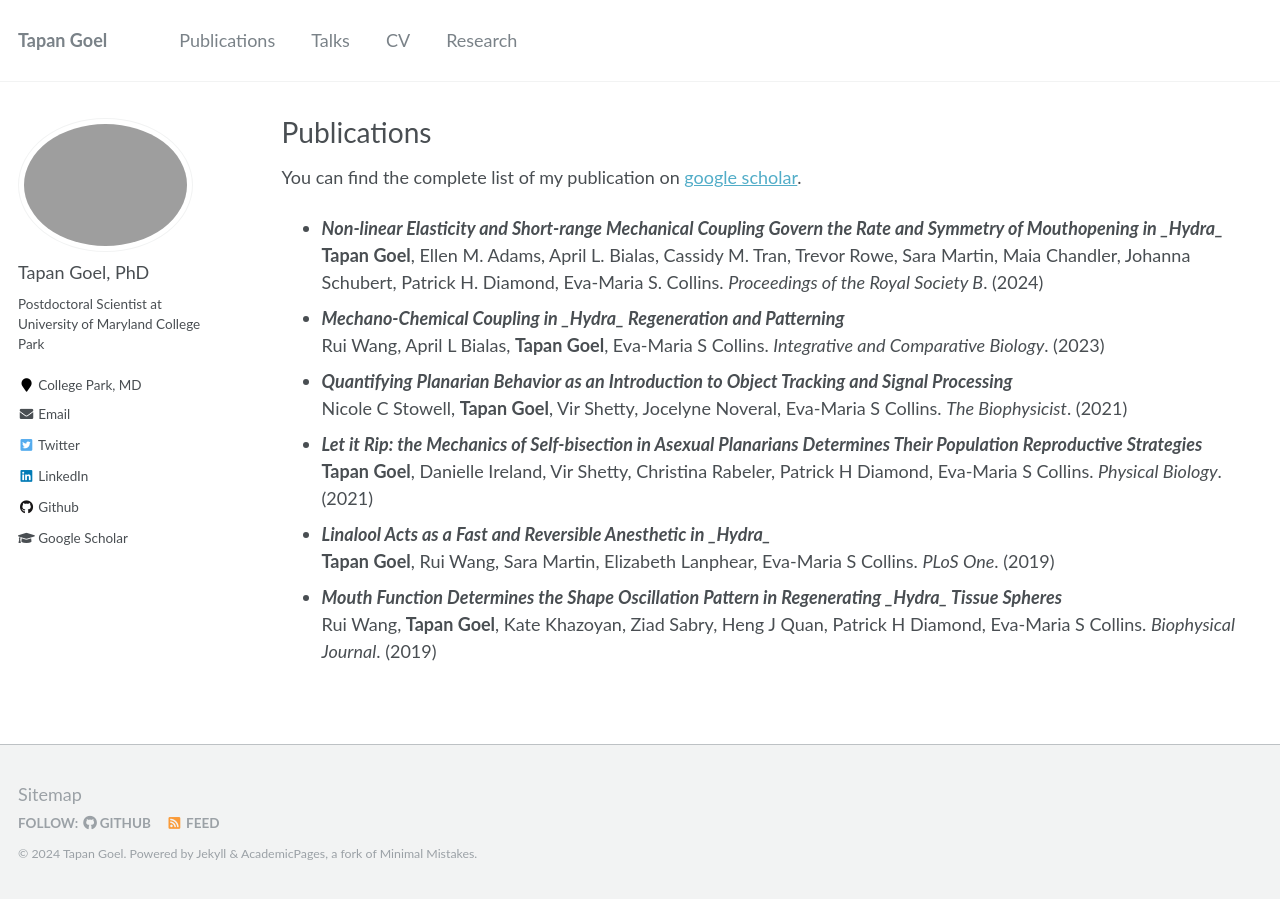
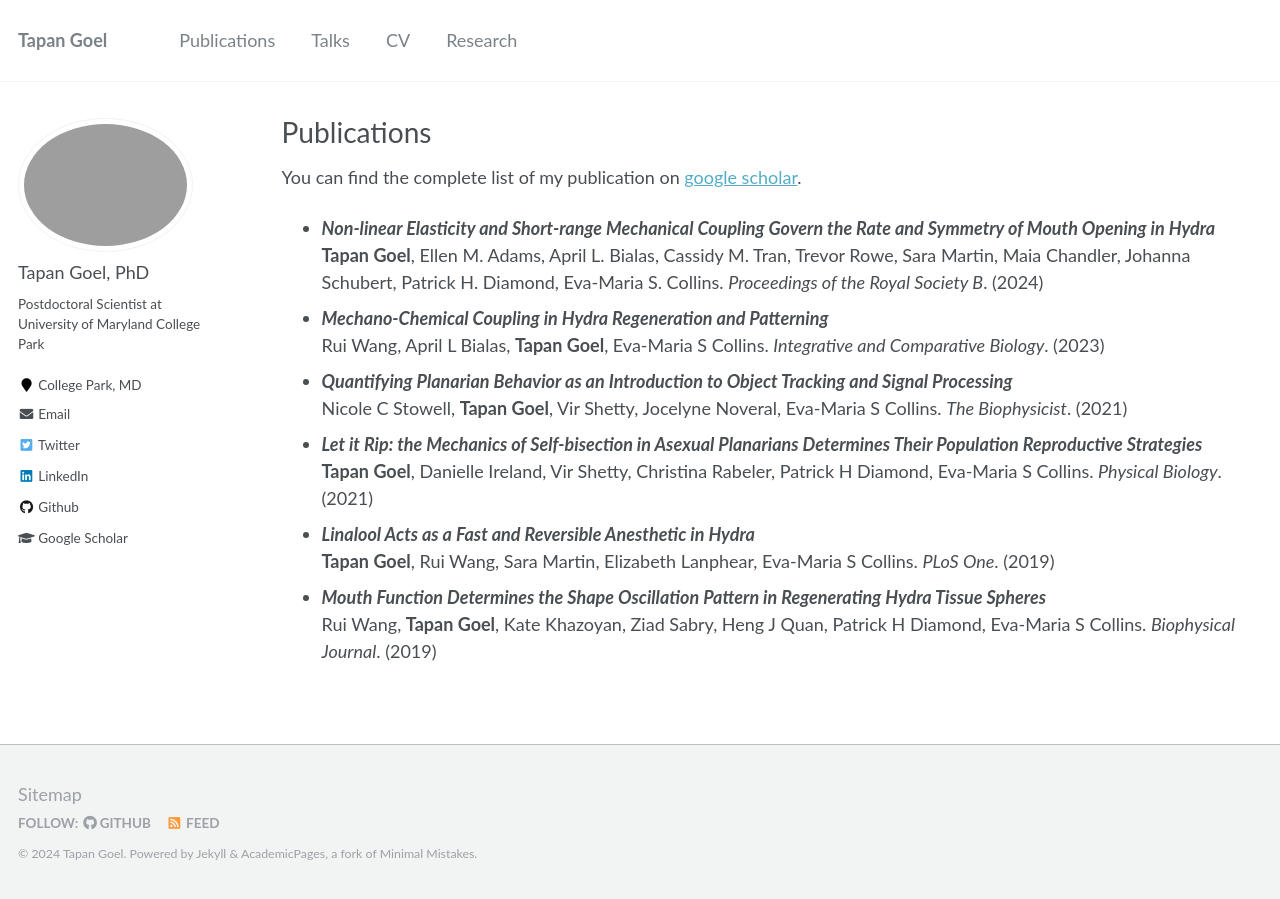
Before and after one commit to tapangoel1994/tapangoel1994.github.io, a Jekyll site: the page built from _pages/publications.md, in a window 1280 px wide. Built offline with Jekyll 4.4.1, drawn with Linux system fonts in a browser that asks for light colours.

Commit message:
Update publications.md

```diff
--- a/_pages/publications.md
+++ b/_pages/publications.md
@@ -7,15 +7,15 @@ author_profile: true
 
 You can find the complete list of my publication on [google scholar](https://scholar.google.com/citations?user=b4GGa8EAAAAJ&hl=en).
 
-- ***Non-linear Elasticity and Short-range Mechanical Coupling Govern the Rate and Symmetry of Mouthopening in _Hydra_***\
+- ***Non-linear Elasticity and Short-range Mechanical Coupling Govern the Rate and Symmetry of Mouth Opening in Hydra***\
   **Tapan Goel**, Ellen M. Adams, April L. Bialas, Cassidy M. Tran, Trevor Rowe, Sara Martin, Maia Chandler, Johanna Schubert, Patrick H. Diamond, Eva-Maria S. Collins. _Proceedings of the Royal Society B_. (2024)
-- ***Mechano-Chemical Coupling in _Hydra_ Regeneration and Patterning***\
+- ***Mechano-Chemical Coupling in Hydra Regeneration and Patterning***\
   Rui Wang, April L Bialas, **Tapan Goel**, Eva-Maria S Collins. _Integrative and Comparative Biology_. (2023)
 - ***Quantifying Planarian Behavior as an Introduction to Object Tracking and Signal Processing***\
   Nicole C Stowell, **Tapan Goel**, Vir Shetty, Jocelyne Noveral, Eva-Maria S Collins. _The Biophysicist_. (2021)
 - ***Let it Rip: the Mechanics of Self-bisection in Asexual Planarians Determines Their Population Reproductive Strategies***\
   **Tapan Goel**, Danielle Ireland, Vir Shetty, Christina Rabeler, Patrick H Diamond, Eva-Maria S Collins. _Physical Biology_. (2021)
-- ***Linalool Acts as a Fast and Reversible Anesthetic in _Hydra_***\
+- ***Linalool Acts as a Fast and Reversible Anesthetic in Hydra***\
   **Tapan Goel**, Rui Wang, Sara Martin, Elizabeth Lanphear, Eva-Maria S Collins. _PLoS One_. (2019)
-- ***Mouth Function Determines the Shape Oscillation Pattern in Regenerating _Hydra_ Tissue Spheres***\
+- ***Mouth Function Determines the Shape Oscillation Pattern in Regenerating Hydra Tissue Spheres***\
   Rui Wang, **Tapan Goel**, Kate Khazoyan, Ziad Sabry, Heng J Quan, Patrick H Diamond, Eva-Maria S Collins. _Biophysical Journal_. (2019)
```
